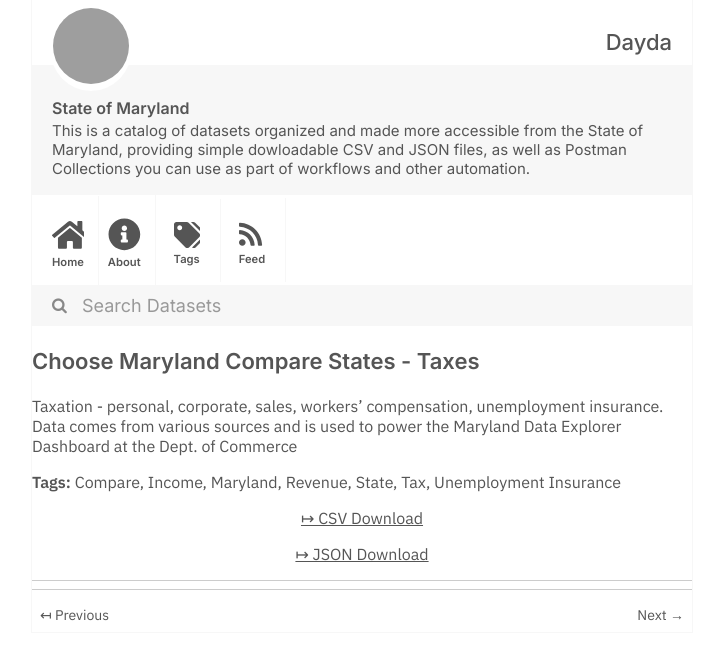
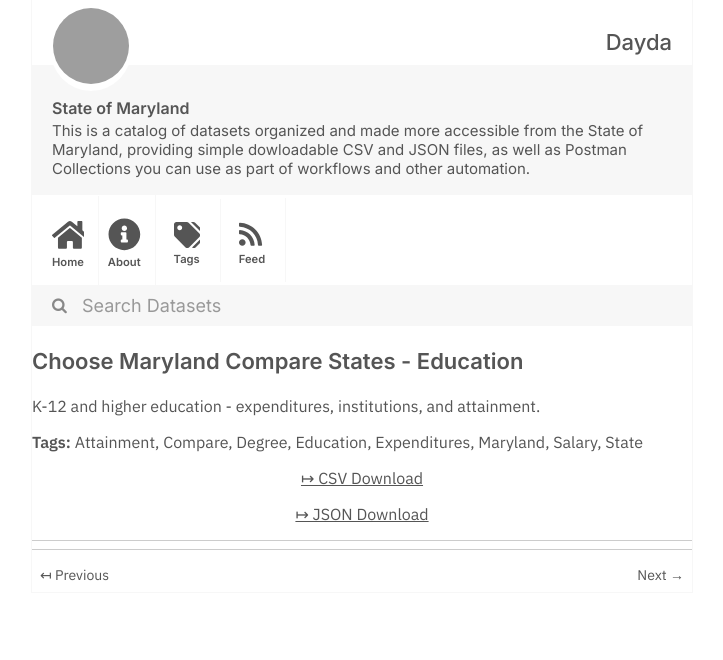
Before and after one commit to dayda-entities/state-of-maryland, a Jekyll site: the page built from _posts/2020-11-10-choose-maryland-compare-states.md, in a window 1280 px wide, cut to the strip 0-660 px from the top of the page. Shown: the whole strip, without its empty margins (278-1001 px from the left). Built offline with Jekyll 4.4.1, drawn with Linux system fonts in a browser that asks for light colours; grey boxes are pictures that could not be loaded.

Commit message:
Publish Data

```diff
--- a/_posts/2020-11-10-choose-maryland-compare-states.md
+++ b/_posts/2020-11-10-choose-maryland-compare-states.md
@@ -1,23 +1,24 @@
 ---
-title: Choose Maryland  Compare States - Taxes
-created: '2020-11-10T17:25:33.360655'
-modified: '2020-11-10T17:25:33.360666'
+title: Choose Maryland  Compare States - Education
+created: '2020-11-10T17:23:51.824849'
+modified: '2020-11-10T17:23:51.824859'
 state: active
 type: dataset
 tags:
+  - Attainment
   - Compare
-  - Income
+  - Degree
+  - Education
+  - Expenditures
   - Maryland
-  - Revenue
+  - Salary
   - State
-  - Tax
-  - Unemployment Insurance
 groups:
   - Local Government
-csv_url: 'https://opendata.maryland.gov/api/views/t833-r94z/rows.csv?accessType=DOWNLOAD'
+csv_url: 'https://opendata.maryland.gov/api/views/3bkz-cttp/rows.csv?accessType=DOWNLOAD'
 json_url: >-
-  https://opendata.maryland.gov/api/views/t833-r94z/rows.json?accessType=DOWNLOAD
+  https://opendata.maryland.gov/api/views/3bkz-cttp/rows.json?accessType=DOWNLOAD
 layout: post
 
 ---
-Taxation - personal, corporate, sales, workers' compensation, unemployment insurance. Data comes from various sources and is used to power the Maryland Data Explorer Dashboard at the Dept. of Commerce
+K-12 and higher education - expenditures, institutions, and attainment.
```
